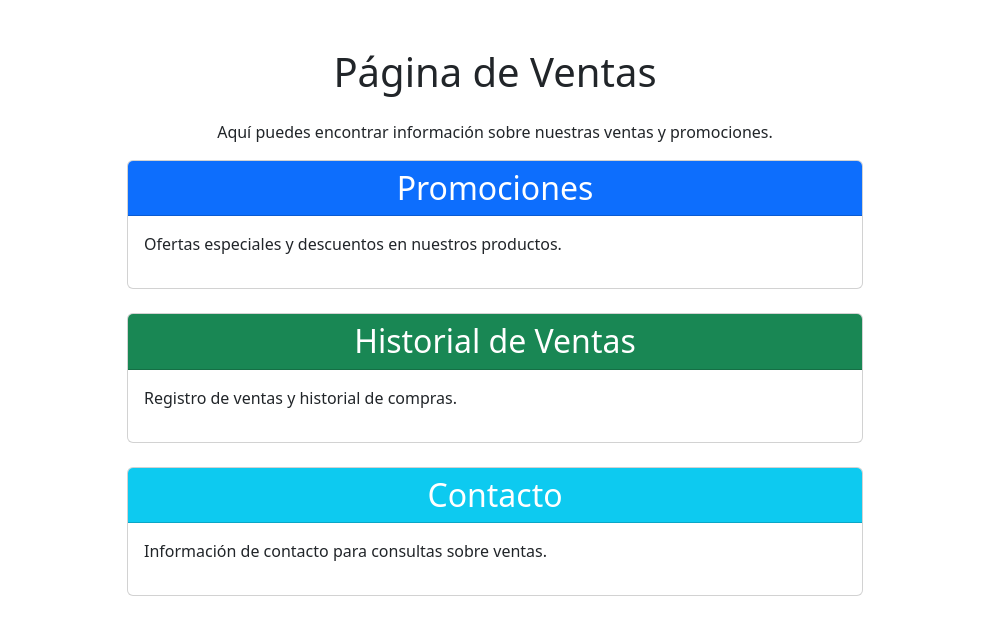
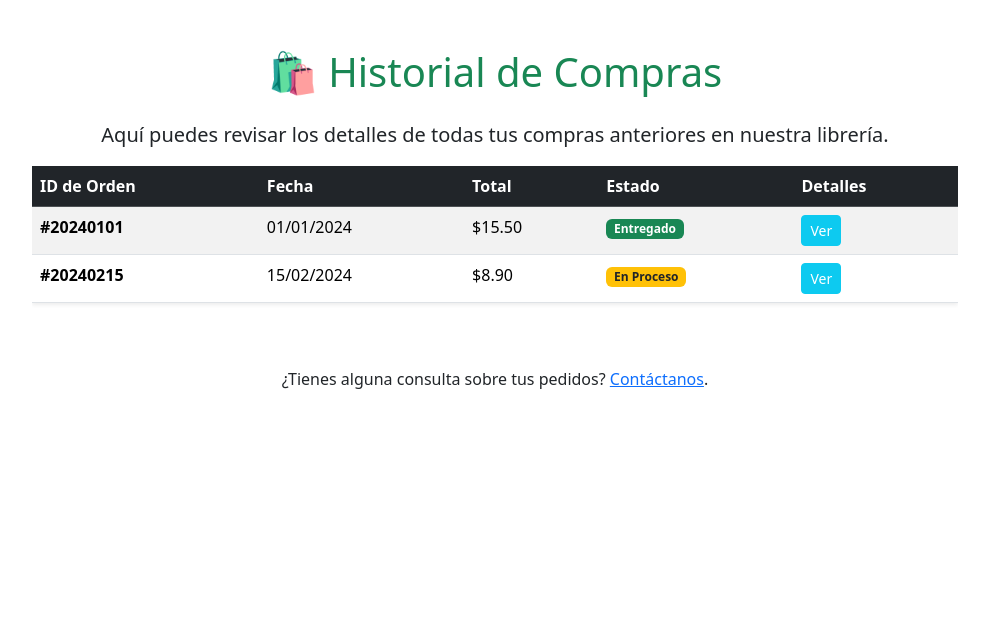
Before and after one commit to Randy256/ProyectoPythonF, a Flask app: page /ventas in a window 1280 px wide. Shown: the part 56-691 px from the top of the page, without its empty margins (145-1134 px from the left). Run offline with Flask 3, Linux system fonts and the light colour scheme; some libraries are stand-ins or nearby versions.

Commit message:
funciones iniciales para el carrito, productos, ventas
intento para rellenar los archivo que habían quedado vacío ( no parte del trabajo principal)

```diff
--- a/app.py
+++ b/app.py
@@ -111,6 +111,21 @@ def ventas(): # Funcion para la ruta de ventas
 @app.route('/carrito')
 def carrito(): # Funcion para la ruta de carrito
     return render_template('carrito.html')
+
+# -----------------------------------------------------------
+# RUTA CHECKOUT (PAGO)
+# -----------------------------------------------------------
+@app.route('/checkout')
+def checkout():
+    # En una aplicación real, esta función manejaría la lógica de pago
+    # como validar el carrito, procesar la transacción y registrar la venta.
+
+    # Por ahora, solo renderizaremos una plantilla simple de confirmación
+    # o de formulario de pago.
+
+    # NOTA: Debes crear un archivo llamado 'checkout.html' en la carpeta 'templates'
+
+    return render_template('checkout.html')
 
 @app.route('/acercade')
 def about(): # Funcion para la ruta de acerca de
--- a/templates/ventas.html
+++ b/templates/ventas.html
@@ -1,45 +1,79 @@
 {% extends 'base.html' %}
-{% block title %} VENTAS {% endblock %}
+{% block title %} MIS VENTAS {% endblock %}
 
 {% block body %}
 
 <div class="container mt-5">
-    <h1 class="text-center mb-4">Página de Ventas</h1>
-    <p class="text-center">Aquí puedes encontrar información sobre nuestras ventas y promociones.</p>
-    <!-- Aquí puedes agregar más contenido relacionado con las ventas -->
+    {% if session['user'] %}
+    <h1 class="text-center mb-4 text-success">👤 Historial de Pedidos de {{ session['user'].nombre }}</h1>
+    {% else %}
+    <h1 class="text-center mb-4 text-success">🛍️ Historial de Compras</h1>
+    {% endif %}
+
+    <p class="text-center lead">Aquí puedes revisar los detalles de todas tus compras anteriores en nuestra librería.
+    </p>
+
     <div class="row justify-content-center">
-        <div class="col-md-8">
-            <div class="card">
-                <div class="card-header bg-primary text-white text-center">
-                    <h2 class="mb-0">Promociones</h2>
-                </div>
-                <div class="card-body">
-                    <p>Ofertas especiales y descuentos en nuestros productos.</p>
-                </div>
+        <div class="col-md-10">
+
+            <div class="table-responsive">
+                <table class="table table-striped table-hover shadow-sm">
+                    <thead class="table-dark">
+                        <tr>
+                            <th scope="col">ID de Orden</th>
+                            <th scope="col">Fecha</th>
+                            <th scope="col">Total</th>
+                            <th scope="col">Estado</th>
+                            <th scope="col">Detalles</th>
+                        </tr>
+                    </thead>
+                    <tbody>
+                        <tr>
+                            <th scope="row">#20240101</th>
+                            <td>01/01/2024</td>
+                            <td>$15.50</td>
+                            <td><span class="badge bg-success">Entregado</span></td>
+                            <td><button class="btn btn-sm btn-info text-white" data-bs-toggle="modal"
+                                    data-bs-target="#ordenModal1">Ver</button></td>
+                        </tr>
+                        <tr>
+                            <th scope="row">#20240215</th>
+                            <td>15/02/2024</td>
+                            <td>$8.90</td>
+                            <td><span class="badge bg-warning text-dark">En Proceso</span></td>
+                            <td><button class="btn btn-sm btn-info text-white" data-bs-toggle="modal"
+                                    data-bs-target="#ordenModal2">Ver</button></td>
+                        </tr>
+                    </tbody>
+                </table>
             </div>
+
+            <div class="text-center mt-5">
+                <p>¿Tienes alguna consulta sobre tus pedidos? <a href="{{ url_for('contacto') }}">Contáctanos</a>.</p>
+            </div>
+
         </div>
     </div>
-    <div class="row justify-content-center">
-        <div class="col-md-8 mt-4">
-            <div class="card">
-                <div class="card-header bg-success text-white text-center">
-                    <h2 class="mb-0">Historial de Ventas</h2>
-                </div>
-                <div class="card-body">
-                    <p>Registro de ventas y historial de compras.</p>
-                </div>
+</div>
+
+<div class="modal fade" id="ordenModal1" tabindex="-1" aria-labelledby="ordenModalLabel" aria-hidden="true">
+    <div class="modal-dialog">
+        <div class="modal-content">
+            <div class="modal-header bg-dark text-white">
+                <h5 class="modal-title" id="ordenModalLabel">Detalle de Orden #20240101</h5>
+                <button type="button" class="btn-close" data-bs-dismiss="modal" aria-label="Close"></button>
             </div>
-        </div>
-    </div>
-    <div class="row justify-content-center">
-        <div class="col-md-8 mt-4">
-            <div class="card">
-                <div class="card-header bg-info text-white text-center">
-                    <h2 class="mb-0">Contacto</h2>
-                </div>
-                <div class="card-body">
-                    <p>Información de contacto para consultas sobre ventas.</p>
-                </div>
+            <div class="modal-body">
+                <h6>Productos:</h6>
+                <ul>
+                    <li>3x Lápiz Grafito HB - $1.50 c/u</li>
+                    <li>1x Set Geométrico - $11.00</li>
+                </ul>
+                <p><strong>Total Pagado: $15.50</strong></p>
+                <p>Dirección de Envío: Calle Falsa 123, Ciudad.</p>
+            </div>
+            <div class="modal-footer">
+                <button type="button" class="btn btn-secondary" data-bs-dismiss="modal">Cerrar</button>
             </div>
         </div>
     </div>
```
Also changed, not shown: templates/carrito.html (+55 -27 lines), templates/checkout.html (added, +114 -0 lines), templates/productos.html (+31 -34 lines).
